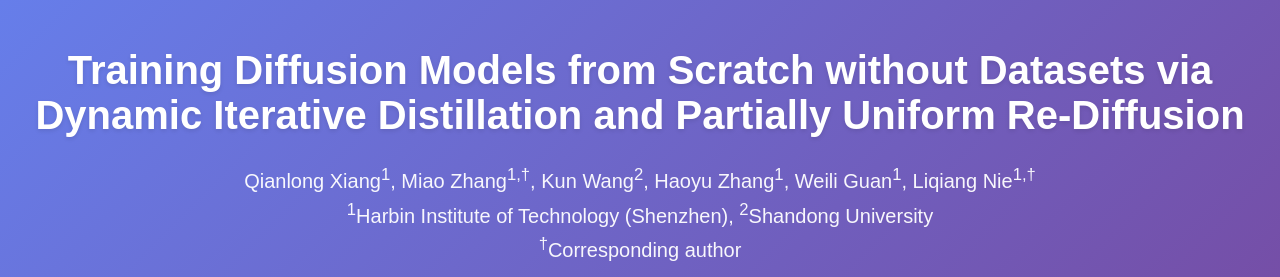
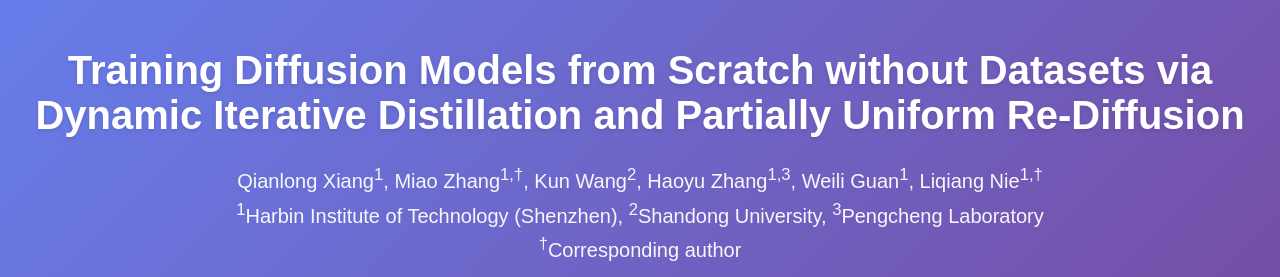
Before and after one commit to qianlong0502/DKDM-Plus-Web, a plain HTML site: page index.html in a window 1280 px wide. Shown: the top 277 px of the page. Drawn offline with nearby package versions, Linux system fonts and the light colour scheme; some icons are missing; a web font is replaced by a local one.

Commit message:
update index.html

```diff
--- a/index.html
+++ b/index.html
@@ -93,14 +93,15 @@
             <span class="author-block">Qianlong Xiang<sup>1</sup>,</span>
             <span class="author-block">Miao Zhang<sup>1,†</sup>,</span>
             <span class="author-block">Kun Wang<sup>2</sup>,</span>
-            <span class="author-block">Haoyu Zhang<sup>1</sup>,</span>
+            <span class="author-block">Haoyu Zhang<sup>1,3</sup>,</span>
             <span class="author-block">Weili Guan<sup>1</sup>,</span>
             <span class="author-block">Liqiang Nie<sup>1,†</sup></span>
           </div>
 
           <div class="is-size-5 publication-authors">
             <span class="author-block"><sup>1</sup>Harbin Institute of Technology (Shenzhen),</span>
-            <span class="author-block"><sup>2</sup>Shandong University</span>
+            <span class="author-block"><sup>2</sup>Shandong University,</span>
+            <span class="author-block"><sup>3</sup>Pengcheng Laboratory</span>
             <br>
             <span class="author-block"><sup>†</sup>Corresponding author</span>
           </div>
```
